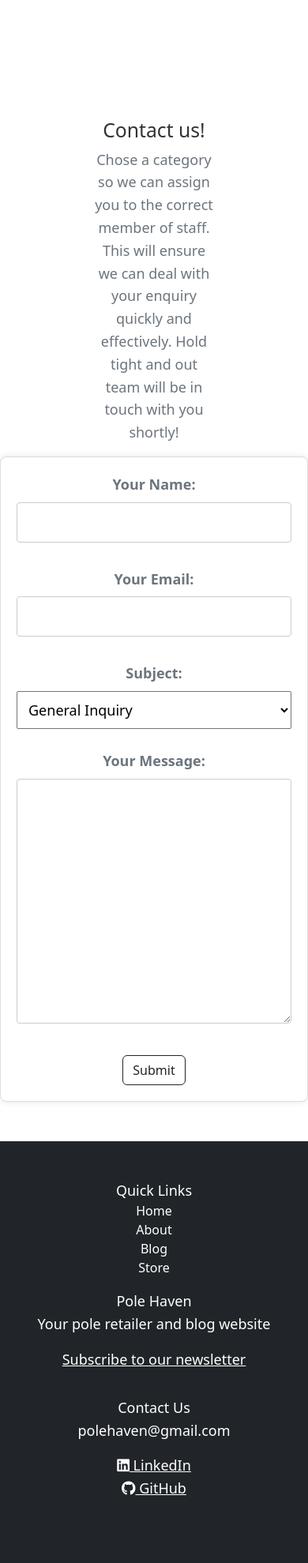
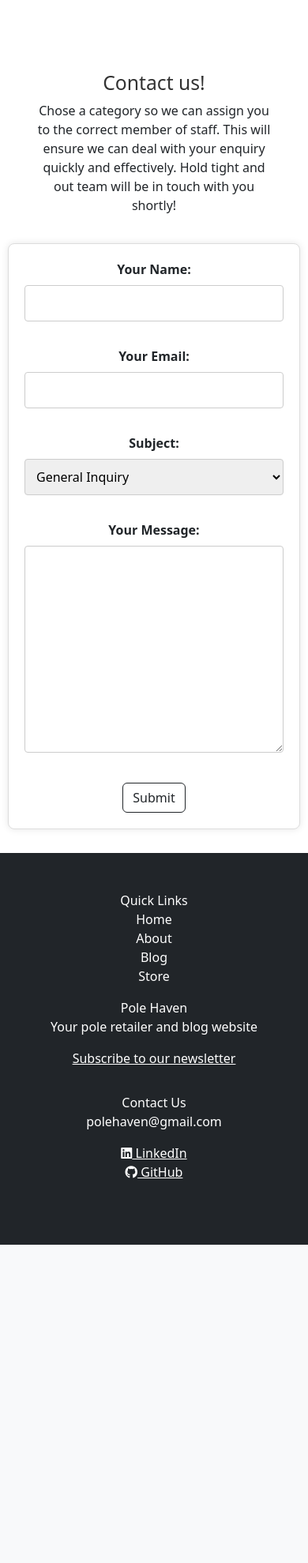
Before and after one commit to Cmorgan21/pole-haven, a Django app: page /contact/ in a window 390 px wide. Shown: the part 56-2035 px from the top of the page at 79% size. After the commit the page ends 1632 px from the top, so only its background shows below. Run offline with Django 4.2, Linux system fonts and the light colour scheme; some libraries are stand-ins or nearby versions.

Commit message:
add mobile responsiveness to contact page

```diff
--- a/static/css/contact.css
+++ b/static/css/contact.css
@@ -1,6 +1,6 @@
 section {
     text-align: center;
-    padding: 50px 0;
+    padding: 30px 10px;
 }
 
 h2 {
@@ -8,6 +8,7 @@ h2 {
 }
 
 form {
+    width: 100%;
     max-width: 600px;
     margin: auto;
     background-color: #fff;
@@ -25,7 +26,8 @@ form label {
 
 form input[type="text"],
 form input[type="email"],
-form textarea {
+form textarea,
+select[name="subject"] {
     width: 100%;
     padding: 10px;
     margin-bottom: 16px;
@@ -34,25 +36,9 @@ form textarea {
     box-sizing: border-box;
 }
 
-select[name="subject"] {
-    width: 100%;
-    padding: 10px;
-    margin-bottom: 10px;
-    box-sizing: border-box;
-}
-
-p {
-    font-size: 18px;
-    line-height: 1.6;
-    color: #6c757d;
-}
-
 .welcome-text {
-    width: 40%;
-    display: flex;
-    flex-direction: column;
-    justify-content: center;
-
+    width: 80%;
+    margin-bottom: 20px;
 }
 
 .contact-section {
@@ -62,6 +48,7 @@ p {
 }
 
 .contact-success-section {
+    width: 100%;
     max-width: 600px;
     margin: auto;
     background-color: #fff;
--- a/static/css/styles.css
+++ b/static/css/styles.css
@@ -1,9 +1,9 @@
 #messages-container {
-    transition: opacity 0.5s ease-in-out; /* Add transition */
+    transition: opacity 0.5s ease-in-out;
     margin: 0;
-    z-index:1;
-    position:absolute;
-
+    z-index: 1;
+    position: absolute;
+    width: 100%;
 }
 
 .fade-in {
@@ -13,3 +13,19 @@
 .fade-out {
     opacity: 0; /* Set opacity to 0 for fade-out */
 }
+
+.messages {
+    list-style: none;
+    padding: 0;
+}
+
+.alert {
+    width: 90%;
+    margin: 10px 0;
+}
+
+@media (max-width: 768px) {
+    .alert {
+        width: 100%;
+    }
+}
```
